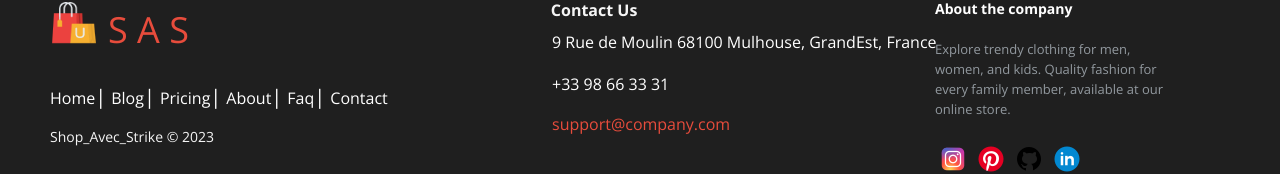
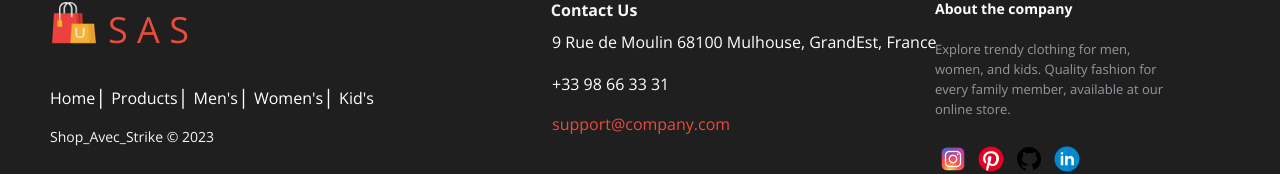
Before and after one commit to AbdullahPro2/ShopAvecStrike, a React (Create React App) app: page /#/login in a window 1280 px wide. Shown: the part 674-848 px from the top of the page. Built offline with nearby package versions, Linux system fonts and the light colour scheme; no server answers.

Commit message:
UX optimizations

```diff
--- a/src/components/Footer.js
+++ b/src/components/Footer.js
@@ -7,6 +7,7 @@ import linkedin from "../Assets/linkedin.png";
 import logo from "../Assets/logoSmall.png";
 import AOS from "aos";
 import "aos/dist/aos.css";
+import { Link } from "react-router-dom";
 
 function Footer() {
   AOS.init();
@@ -26,11 +27,10 @@ function Footer() {
             <a href="/" className="link-1">
               Home
             </a>
-            <a href="/">Blog</a>
-            <a href="/allproducts">Pricing</a>
-            <a href="/">About</a>
-            <a href="/">Faq</a>
-            <a href="/">Contact</a>
+            <Link to={"/allproducts"}>Products</Link>
+            <Link to={"/product/men"}>Men's</Link>
+            <Link to={"/product/women"}>Women's</Link>
+            <Link to={"/product/kid"}>Kid's</Link>
           </p>
           <p className="footer-company-name">Shop_Avec_Strike © 2023</p>
         </div>
```
